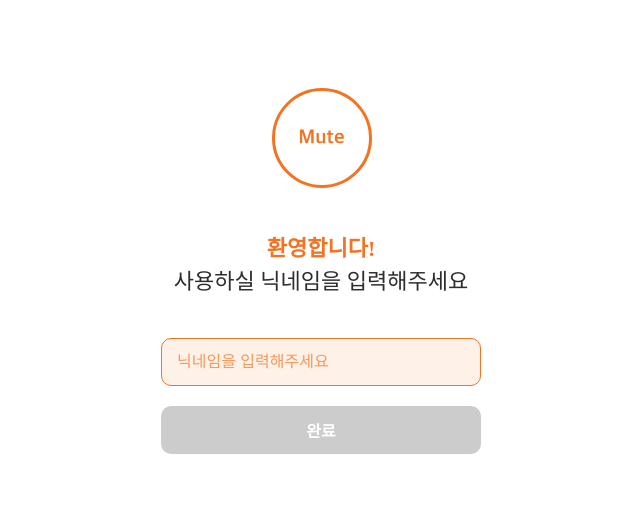
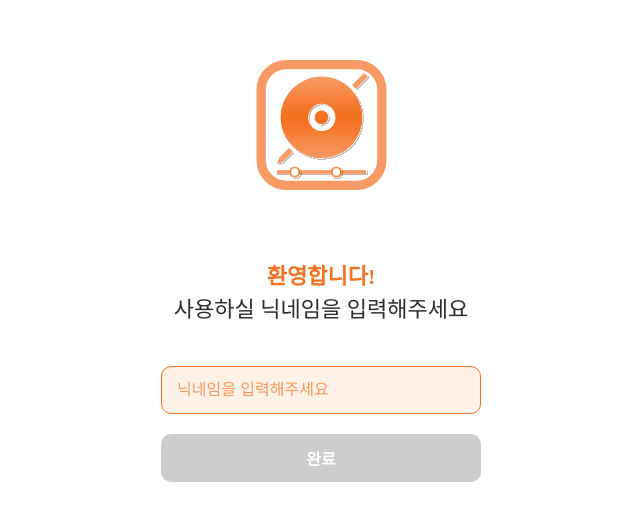
Before and after one commit to moyeothon/team05_FE, a React (Vite) app: page /new-user in a window 1280 px wide. Shown: the part 129-650 px from the top of the page, without its empty margins (319-959 px from the left). Built offline with nearby package versions, Linux system fonts and the light colour scheme.

Commit message:
FIX_LOGO

```diff
--- a/src/pages/UserPage.css
+++ b/src/pages/UserPage.css
@@ -80,6 +80,15 @@
     margin-bottom: 0;
 }
 
+.img-part-2 img {
+    width: 137px;
+    height: 130px;
+    margin-bottom: 30px;
+    display: flex;
+    justify-content: center;
+    align-items: center;
+}
+
 @media screen and (max-width: 480px) {
     .user-text {
         font-size: 18px;
```
Also changed, not shown: public/Logo.svg.
